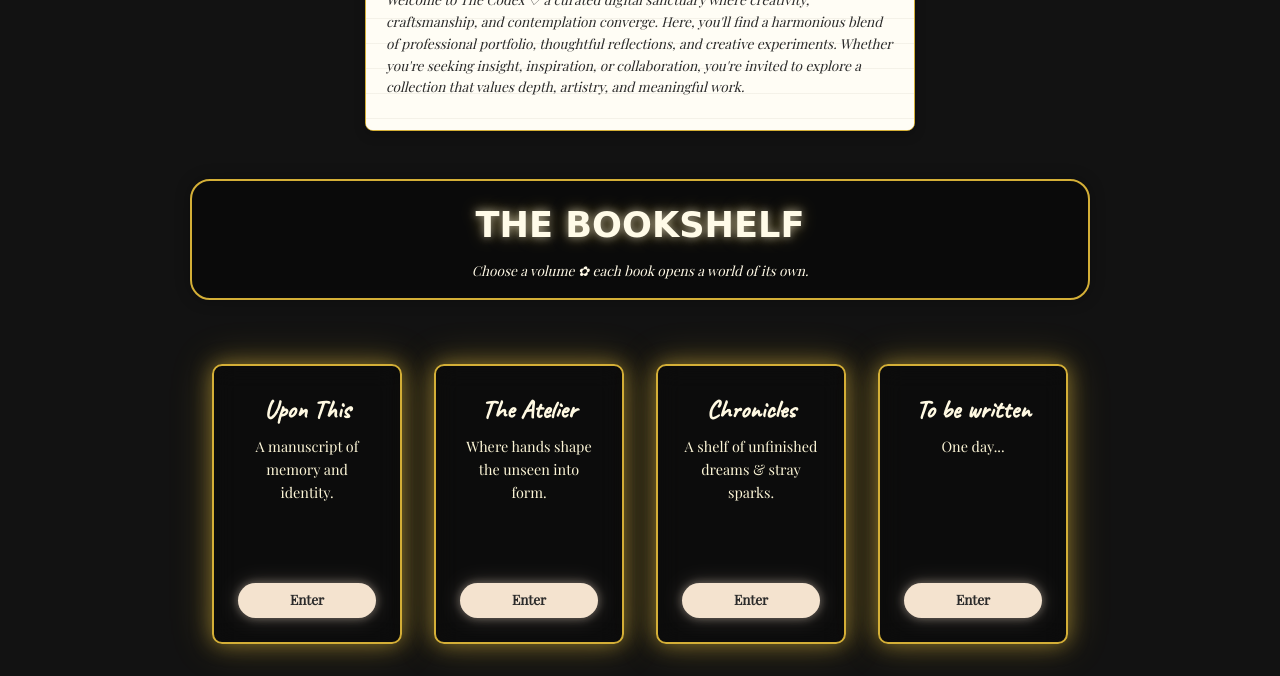
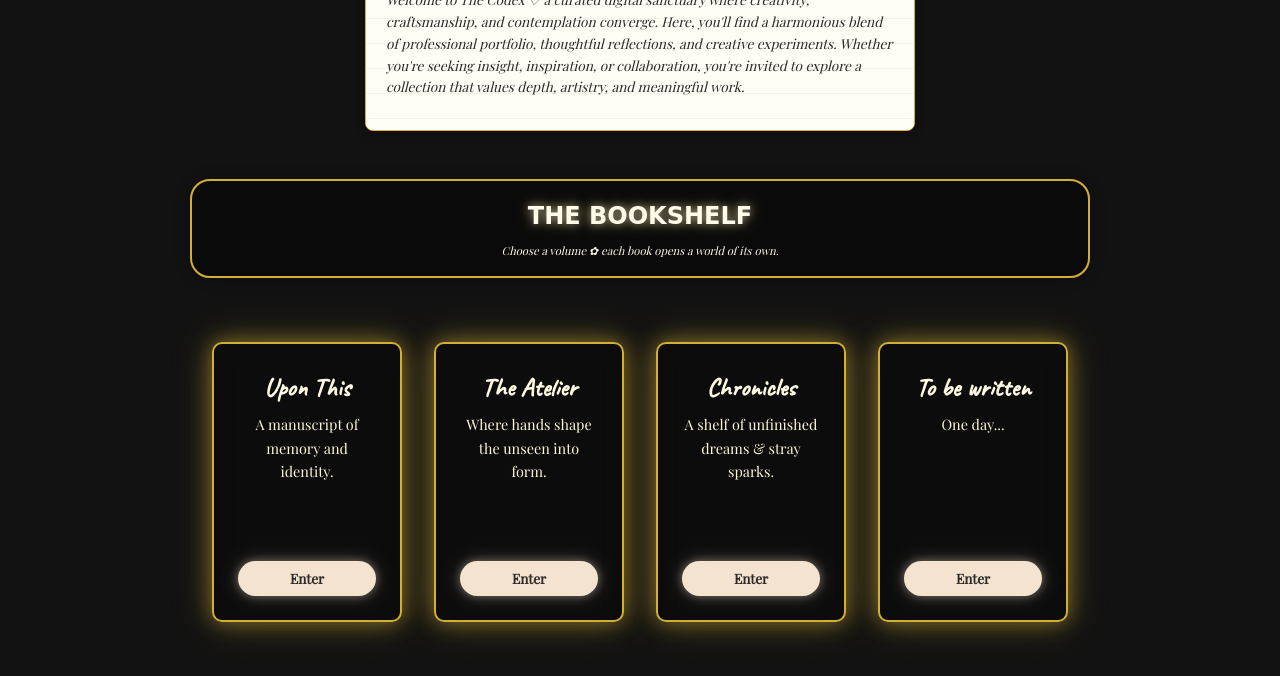
Before and after one commit to WriterClue/Test, a plain HTML site: page index.html in a window 1280 px wide. Shown: the part 822-1498 px from the top of the page. After the commit the page ends 1476 px from the top, so only its background shows below. Drawn offline with nearby package versions, Linux system fonts and the light colour scheme; a web font is replaced by a local one.

Commit message:
Update style.css

```diff
--- a/style.css
+++ b/style.css
@@ -194,7 +194,7 @@ body {
 
 .shelf-header {
   font-family: 'Rustic Roadway', cursive;
-  font-size: 2.2rem;
+  font-size: 1.5rem;
   color: #fffbe8;
   margin: 0;
   text-shadow: 0 0 8px rgba(255, 255, 255, 0.5), 0 0 15px rgba(212, 175, 55, 0.5);
@@ -202,7 +202,7 @@ body {
 
 .shelf-subtitle {
   font-family: 'Playfair Display', serif;
-  font-size: 0.85rem;
+  font-size: 0.70rem;
   font-weight: 500;
   color: #fff9e6;
   margin-top: 0.4rem;
```
